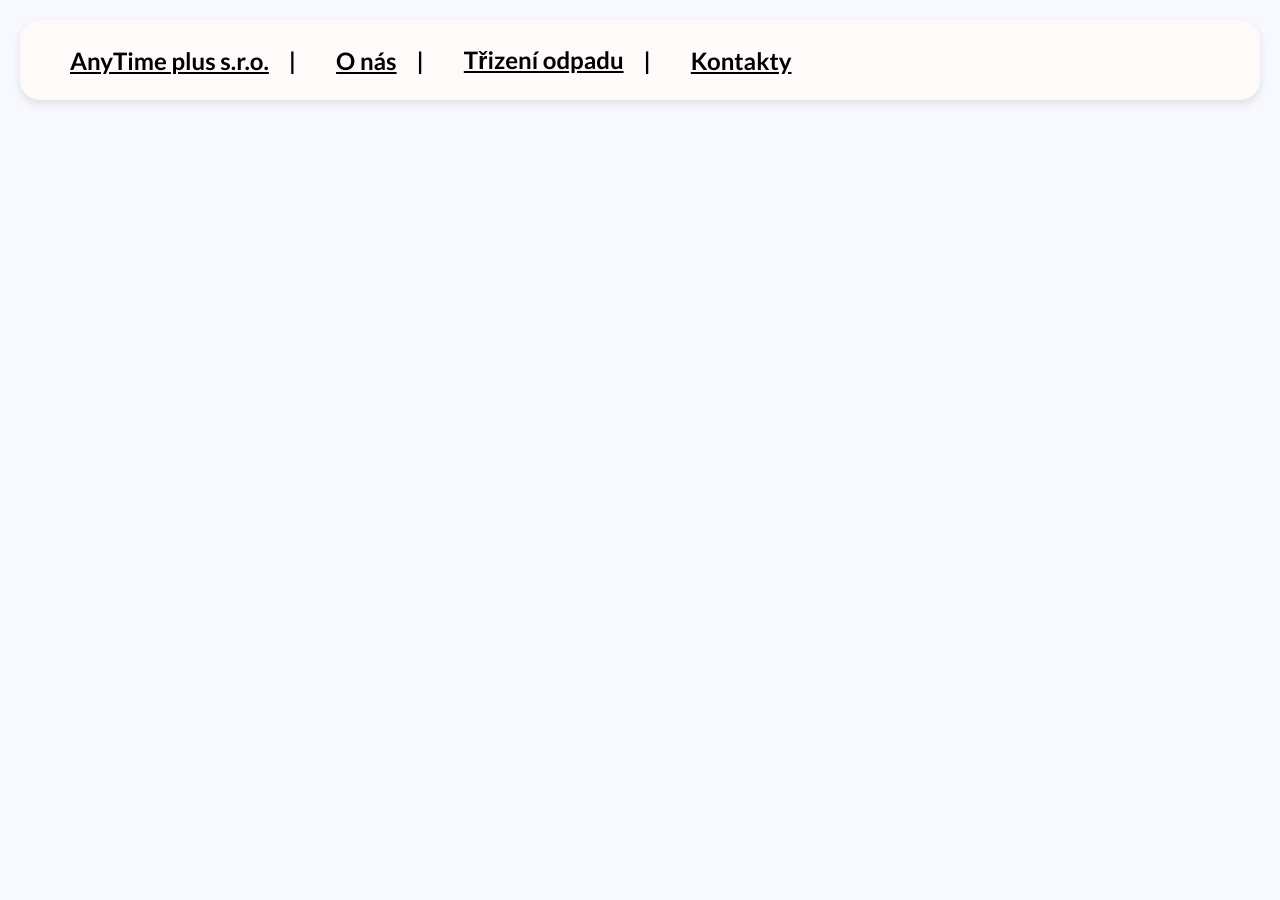
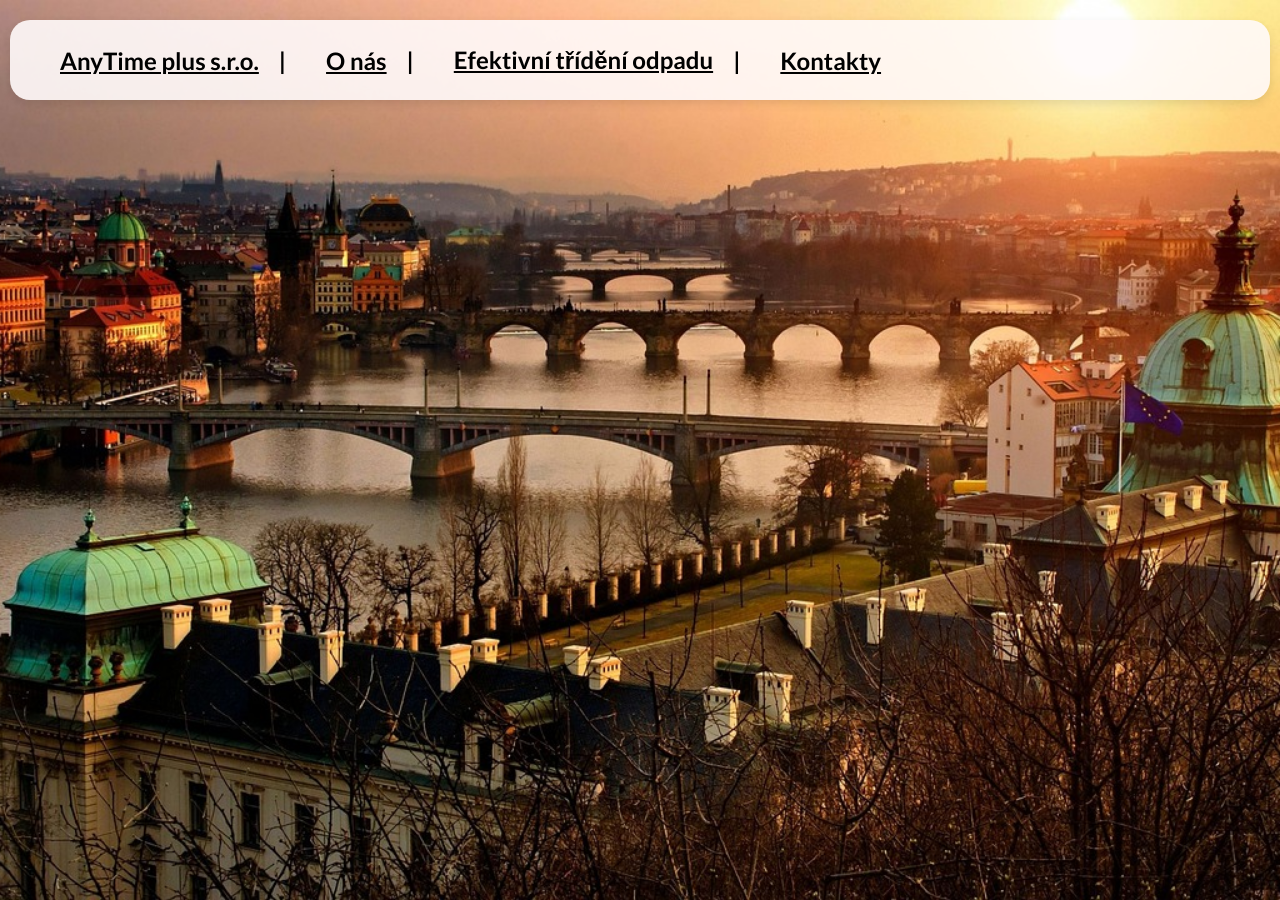
Before and after one commit to vaseknemec2-collab/AnyTIme-, a plain HTML site: page index.html in a window 1280 px wide. Shown: the top 900 px of the page. Before the commit the page ends 800 px from the top, so only its background shows below. Drawn offline with Linux system fonts and the light colour scheme.

Commit message:
Aktualizovaný navbar, hero sekce a CSS

```diff
--- a/index.html
+++ b/index.html
@@ -8,13 +8,20 @@
     <link href="https://fonts.googleapis.com/css2?family=Lato:wght@400;700&display=swap" rel="stylesheet">
 </head>
 <body>
+    <section id="home" style="height:100vh;">
     <nav>
         <ul class="navbar">
-            <li><a href="#">AnyTime plus s.r.o.</a></li>
-            <li><a href="#">O nás</a></li>
-            <li><a href="#">Třizení odpadu</a></li>
-            <li><a href="#">Kontakty</a></li>
+            <li><a href="#home">AnyTime plus s.r.o.</a></li>
+            <li><a href="#o_nas">O nás</a></li>
+            <li><a href="#odpad">Efektivní třídění odpadu</a></li>
+            <li><a href="#kontakty">Kontakty</a></li>
         </ul>
     </nav>
+
+    </section>
+    <section id="o_nas" style="height:100vh; background-color: lightgreen;">Sekce 2</section>
+    <section id="odpad" style="height:100vh; background-color: lightcoral;">Sekce 3</section>
+    <section id="kontakty" style="height:100vh; background-color: lightblue;">Sekce 4</section>
+
 </body>
 </html>
--- a/style.css
+++ b/style.css
@@ -1,3 +1,11 @@
+ html {
+    scroll-behavior: smooth;
+    margin: 0;
+    padding: 0;
+    height: 100%;
+}
+
+
 body {
     font-family: 'Lato', sans-serif;
     font-weight: bold;
@@ -11,11 +19,16 @@ body {
     justify-content: flex-start;
     align-items: center;
     padding: 0 30px;
-    margin: 20px;
-    background-color: #FFFAFA;
+    margin: 0;
+    background-color: rgba(255, 250, 250, 0.9); /* lehce průhledné */
     height: 80px;
     border-radius: 20px;
     box-shadow: 0px 4px 10px rgba(0,0,0,0.1);
+    position: fixed;
+    top: 20px;
+    left: 10px;
+    right: 10px;
+    z-index: 10;
 }
 
 
@@ -40,3 +53,15 @@ body {
     color: black;
     margin-left: 20px;
 }
+
+
+#home {
+    height: 100vh;
+    padding-top: 100px; /* přesně o něco víc než výška navbaru (80px) */
+    background-image: url('photo/prague.jpg');
+    background-size: cover;
+    background-position: center top;
+    background-repeat: no-repeat;
+    display: flex;
+    flex-direction: column;
+}
```
Also changed, not shown: photo/prague.jpg (added).
